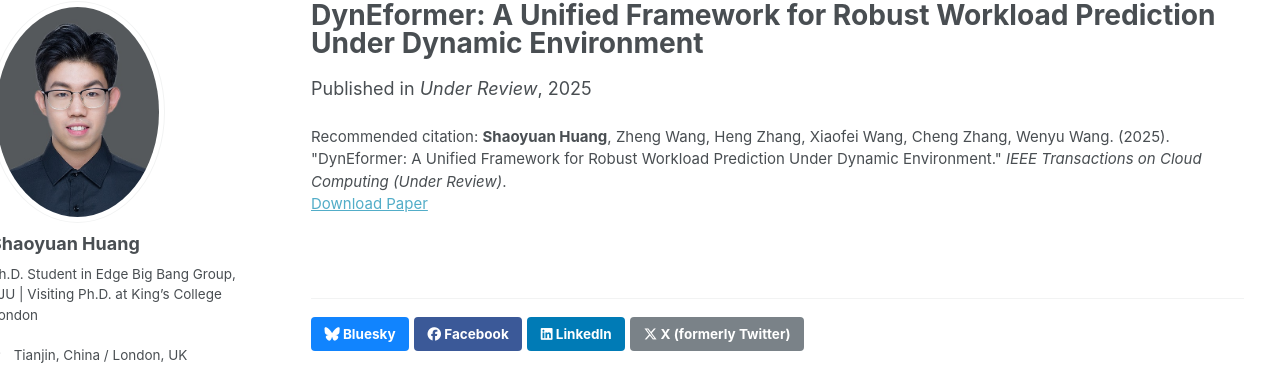
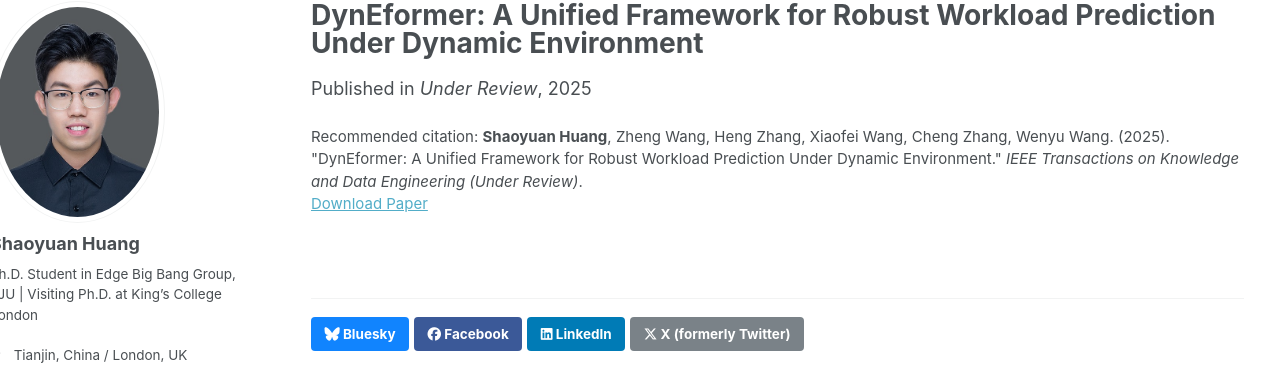
Before and after one commit to hsy23/ShaoyuanHuang, a Jekyll site: the page built from _publications/2025-03-01-dyneformer-unified.md, in a window 1280 px wide and 944 px high. Shown: the part 98-463 px from the top of the window. Built offline with Jekyll 4.4.1, drawn with Linux system fonts in a browser that asks for light colours; some web fonts are replaced.

Commit message:
完善论文

```diff
--- a/_publications/2025-03-01-dyneformer-unified.md
+++ b/_publications/2025-03-01-dyneformer-unified.md
@@ -6,5 +6,5 @@ permalink: /publication/2025-dyneformer-unified
 date: 2025-03-01
 venue: 'Under Review'
 paperurl: ''
-citation: '<b>Shaoyuan Huang</b>, Zheng Wang, Heng Zhang, Xiaofei Wang, Cheng Zhang, Wenyu Wang. (2025). &quot;DynEformer: A Unified Framework for Robust Workload Prediction Under Dynamic Environment.&quot; <i>IEEE Transactions on Cloud Computing (Under Review)</i>.'
+citation: '<b>Shaoyuan Huang</b>, Zheng Wang, Heng Zhang, Xiaofei Wang, Cheng Zhang, Wenyu Wang. (2025). &quot;DynEformer: A Unified Framework for Robust Workload Prediction Under Dynamic Environment.&quot; <i>IEEE Transactions on Knowledge and Data Engineering (Under Review)</i>.'
 ---
```
Also changed, not shown: 1 other file.
